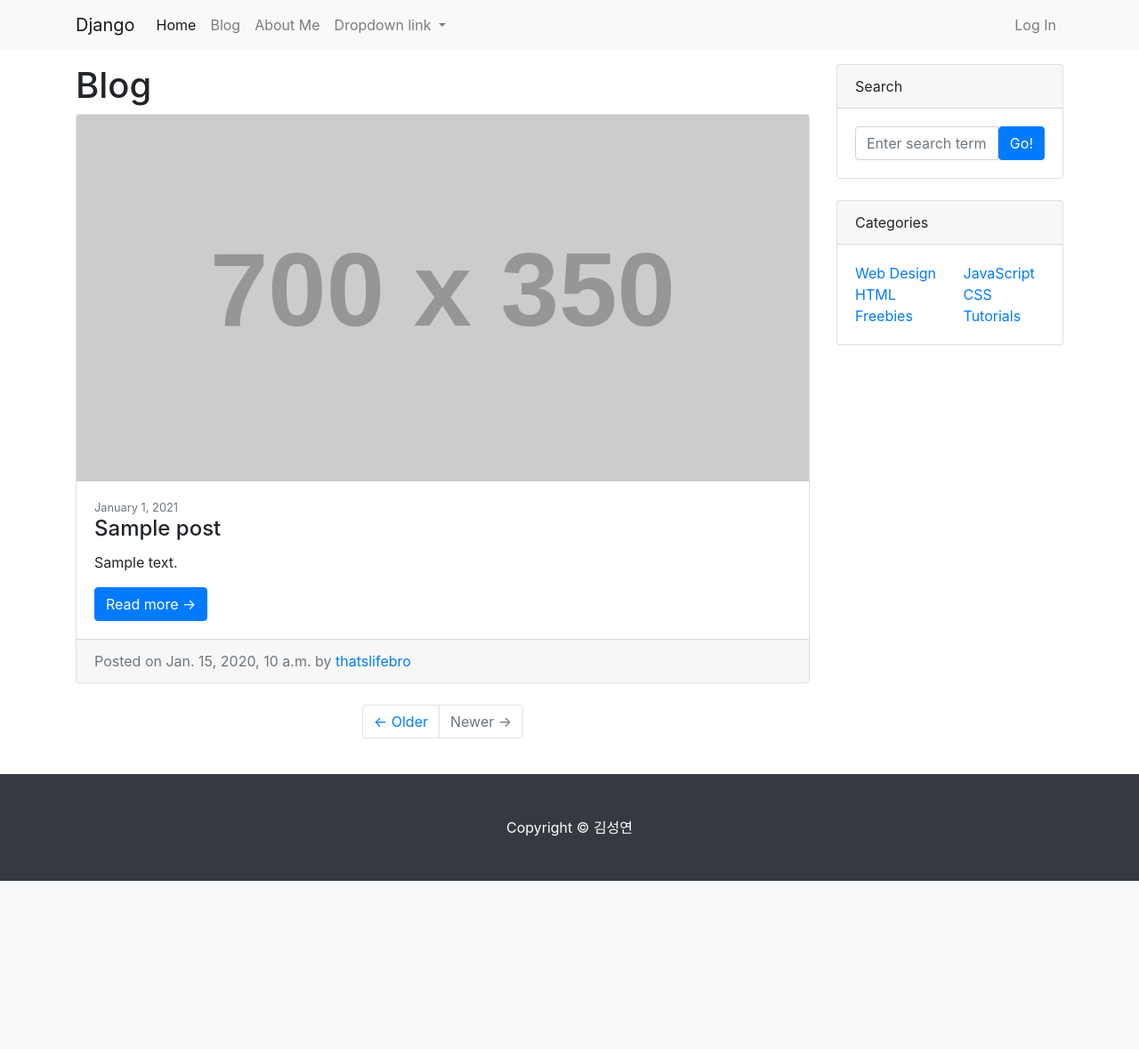
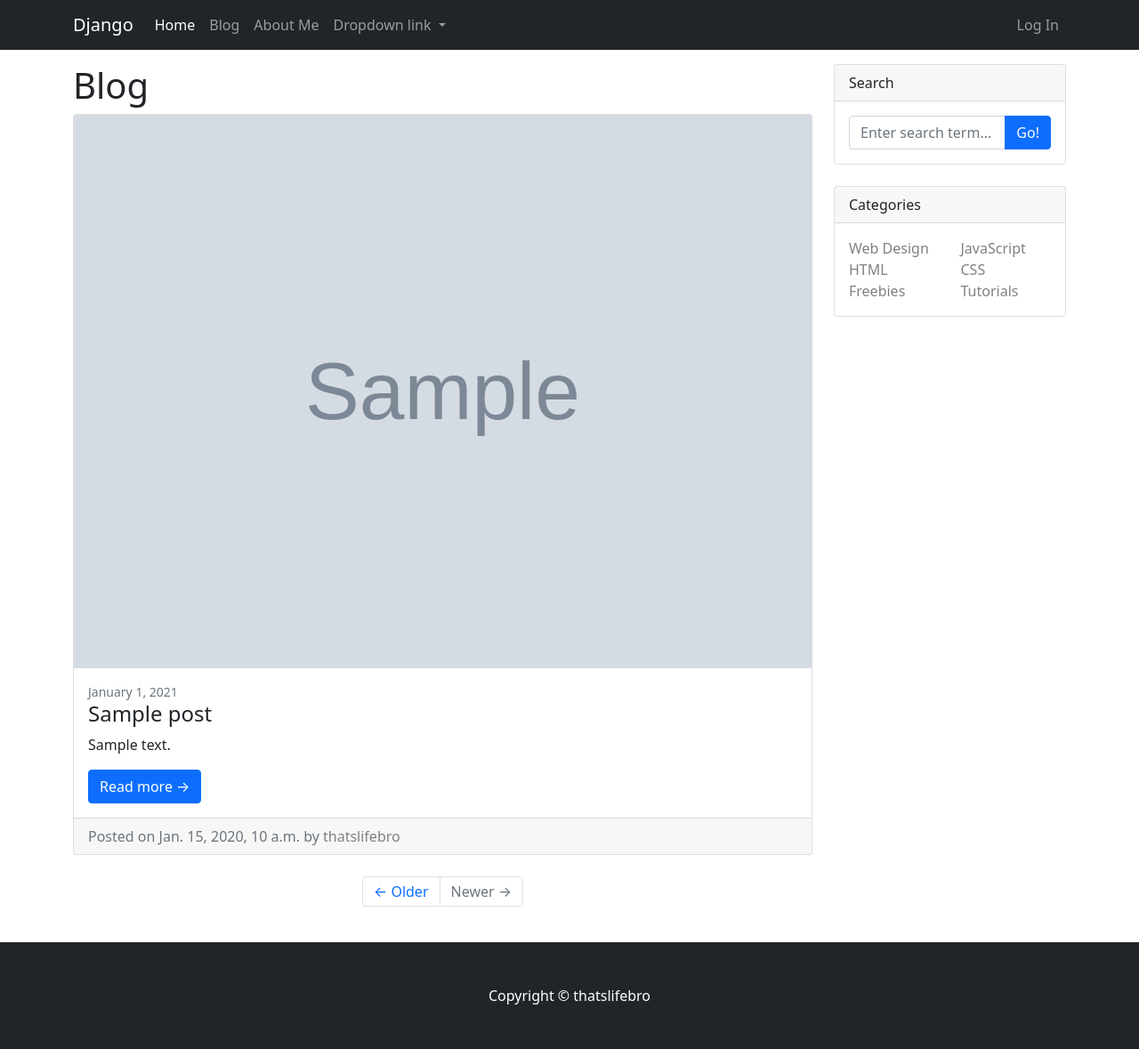
Before and after one commit to thatslifebro/Django-Bootstrap, a Django app: template Django/myDjango/blog/templates/blog/post_list.html in a window 1280 px wide. Shown: the whole page at 89% size. Before the commit the page ends 990 px from the top, so only its background shows below. Run offline with Django 3.2, Linux system fonts and the light colour scheme; the template is opened without the code that fills it: most values are stand-ins (such as "Sample title", 1, 10 or a date in 2020); grey boxes marked "Sample" are stand-in pictures; grey boxes labelled with a size stand in for pictures from a placeholder-image service; some libraries are stand-ins or nearby versions.

Commit message:
포스트 목록 페이지 대표이미지 출력

```diff
--- a/Django/myDjango/blog/models.py
+++ b/Django/myDjango/blog/models.py
@@ -1,14 +1,14 @@
 from django.db import models
+# Create your models here.
 
 
+class Post(models.Model):
 
-# Create your models here.
-
-class Post(models.Model):
     title = models.CharField(max_length=30)
     content = models.TextField()
 
 
+    head_image = models.ImageField(upload_to='blog/images/%Y/%m/%d/', blank=True)
     created_at = models.DateTimeField(auto_now_add=True)
     updated_at = models.DateTimeField(auto_now=True)
 
--- a/Django/myDjango/blog/templates/blog/post_detail.html
+++ b/Django/myDjango/blog/templates/blog/post_detail.html
@@ -50,7 +50,7 @@
                             <a class="badge bg-secondary text-decoration-none link-light" href="#!">Freebies</a>  -->
                         </header>
                         <!-- Preview image figure-->
-                        <figure class="mb-4"><img class="img-fluid rounded" src="https://dummyimage.com/900x400/ced4da/6c757d.jpg" alt="..." /></figure>
+                        <figure class="mb-4"><img class="img-fluid rounded" src="{{ p.head_image.url }}" alt="..." /></figure>
                         <!-- Post content-->
                         <section class="mb-5">
                             <p>{{ post.content }}</p>
--- a/Django/myDjango/blog/templates/blog/post_list.html
+++ b/Django/myDjango/blog/templates/blog/post_list.html
@@ -6,9 +6,10 @@
     <link rel="stylesheet" href="{% static 'blog/bootstrap/bootstrap.min.css' %}" media="screen">
     <script type="text/javascript" src="what_time_is_it.js"></script>
     <script src="https://kit.fontawesome.com/3ee8a3bb53.js" crossorigin="anonymous"></script>
+    <link href="{% static 'blog/css/blog-post.css' %}" rel="stylesheet" media="screen"/>
 </head>
 <body>
-<nav class="navbar navbar-expand-lg navbar-light bg-light">
+<nav class="navbar navbar-expand-lg navbar-dark bg-dark fixed-top">
     <div class="container">
         <a class="navbar-brand" href="./index.html">Django</a>
         <button class="navbar-toggler" type="button" data-toggle="collapse" data-target="#navbarNavDropdown" aria-controls="navbarNavDropdown" aria-expanded="false" aria-label="Toggle navigation">
@@ -81,7 +82,7 @@
             <!-- BLog post -->
             {% for p in post_list %}
             <div class="card mb-4">
-                <a href="#!"><img class="card-img-top" src="https://dummyimage.com/700x350/dee2e6/6c757d.jpg" alt="..." /></a>
+                <a href="#!"><img class="card-img-top" src="{{ p.head_image.url }}" alt="..." /></a>
                 <div class="card-body">
                     <div class="small text-muted">January 1, 2021</div>
                     <h2 class="card-title h4">{{ p.title }}</h2>
@@ -144,7 +145,7 @@
 <footer class="py-5 bg-dark">
     <div class="container">
         <p class="m-0 text-center text-white">
-            Copyright &copy; 김성연
+            Copyright &copy; thatslifebro
         </p>
     </div>
 </footer>
--- a/Django/myDjango/myDjango/settings.py
+++ b/Django/myDjango/myDjango/settings.py
@@ -120,3 +120,6 @@ USE_TZ = False
 # https://docs.djangoproject.com/en/2.2/howto/static-files/
 
 STATIC_URL = '/static/'
+
+MEDIA_URL = '/media/'
+MEDIA_ROOT = os.path.join(BASE_DIR, '_media')
--- a/Django/myDjango/myDjango/urls.py
+++ b/Django/myDjango/myDjango/urls.py
@@ -16,8 +16,13 @@ Including another URLconf
 from django.contrib import admin
 from django.urls import path, include
 
+from django.conf import settings
+from django.conf.urls.static import static
+
 urlpatterns = [
     path('', include('single_pages.urls')),
     path('blog/', include('blog.urls')),
     path('admin/', admin.site.urls),
 ]
+
+urlpatterns += static(settings.MEDIA_URL, document_root=settings.MEDIA_ROOT)
```
Also changed, not shown: 1 other file.
